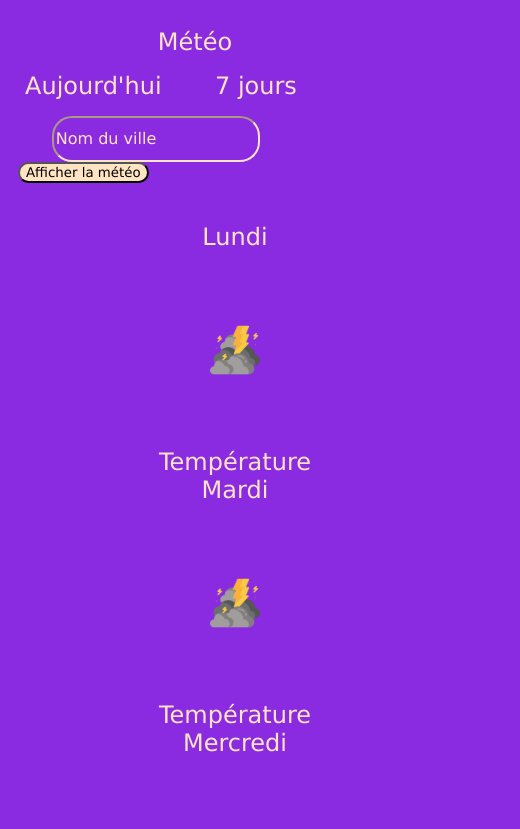
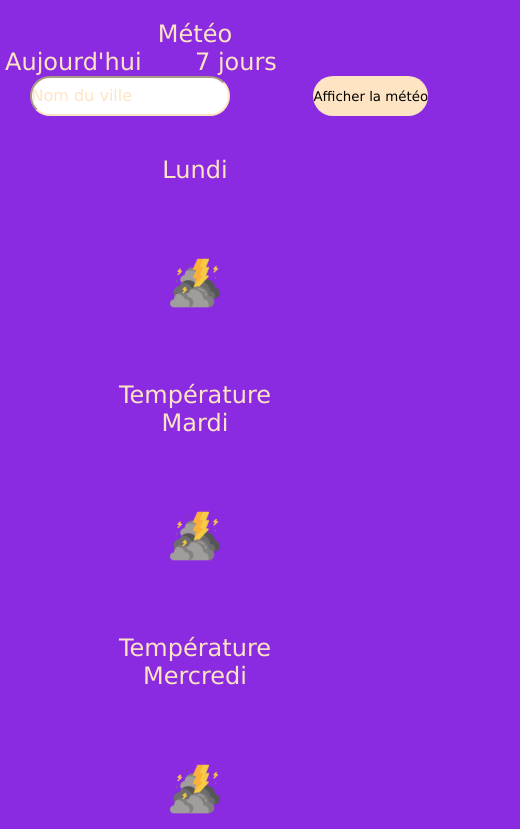
Before and after one commit to web-lux/Weather, an Angular app: page /forecast in a window 390 px wide. Shown: the top 829 px of the page, 520 px wide, since content can reach past the window. Built offline with nearby package versions, Linux system fonts and the light colour scheme; no server answers.

Commit message:
fix: modif légère scss

```diff
--- a/src/styles.scss
+++ b/src/styles.scss
@@ -1,8 +1,17 @@
 * {
-    background-color: blueviolet;
 	font-family: Verdana, Geneva, Tahoma, sans-serif;
+	margin: 0;
+	padding: 0;
+	box-sizing: border-box;
 }
 
+:root {
+	font-size: 16px;
+}
+
+body {
+	background-color: blueviolet;
+}
 
 header {
 	display: flex;
@@ -17,6 +26,13 @@ header {
 		width: 100%;
 		margin-left: 50px;
 
+		ul {
+			list-style: none;
+			display: flex;
+			justify-content: space-between;
+			width: 300px;
+		}
+
 		a {
 			text-decoration: none;
 			font-size: 1.5rem;
@@ -25,19 +41,10 @@ header {
 			&:hover {
 				color: black;
 			}
-
+		}
 	}
 
-        ul {
-            list-style: none;
-            display: flex;
-            justify-content: space-between;
-            width: 300px;
-        }
-
-    }
-
-    .form {
+	form {
 		margin-right: 50px;
 		display: flex;
 		justify-content: space-around;
@@ -57,17 +64,17 @@ header {
 
 	::placeholder {
 		color: bisque;
-        font-size: 1.2em;
+		font-size: 1rem;
 	}
 
 	:focus {
 		outline: none;
 	}
 
-
 	button {
 		border-radius: 20px;
 		background-color: bisque;
+		border: none;
 
 		&:hover {
 			color: blueviolet;
@@ -81,38 +88,31 @@ header {
 	align-items: center;
 	width: 100%;
 	height: 40vh;
-
+	color: bisque;
 
 	.weather-data {
 		display: flex;
 		justify-content: space-between;
 		align-items: center;
 		width: 300px;
+		gap: 60px;
 
 		.photo img {
 			width: 300px;
 			height: 200px;
 			border-radius: 15px;
-            box-shadow: black;
-            margin-right: 60px;
+			box-shadow: black; // TODO: Repasser ici
 		}
 
 		.infos {
 			display: flex;
 			flex-direction: column;
-            justify-content: space-between;
 			align-items: center;
-            height: 10vh;
 		}
 
-        .location {
-            font-size: 2em;
-            color: bisque;
-        }
-
+		.location,
 		.temperature {
-            font-size: 2.2em;
-            color: bisque;
+			font-size: 2rem;
 		}
 	}
 
@@ -133,7 +133,6 @@ header {
 	.details-infos {
 		display: flex;
 		justify-content: space-evenly;
-
 	}
 
 	.more-infos {
@@ -141,46 +140,13 @@ header {
 		flex-direction: column;
 		justify-content: space-between;
 		align-items: center;
-
-        span {
 		color: bisque;
 		font-size: 1.2em;
-        }
-    }
-}
-
-.hours-data {
-    display: flex;
-
-    ul {
-        list-style: none;
-        display: flex;
-        justify-content: space-between;
-        width: 100%;
-
-    }
-
-    .hour {
-        display: flex;
-        flex-direction: column;
-        justify-content: space-between;
-        align-items: center;
-        height: 20vh;
-    }
-
-    img {
-        width: 40px;
-    }
-
-    span {
-        font-size: 1.5em;
-        color: bisque;
 	}
 }
 
 .forecast {
 	width: 100%;
-    height: 80vh;
 	display: flex;
 	justify-content: space-around;
 	align-items: center;
@@ -218,7 +184,6 @@ header {
 			margin-top: 10px;
 			width: 100%;
 
-
 			ul {
 				display: grid;
 				grid-template-columns: 50% 50%;
@@ -246,7 +211,6 @@ header {
 			.photo img {
 				margin-left: 50px;
 			}
-
 		}
 
 		.details {
@@ -258,28 +222,14 @@ header {
 				justify-content: space-between;
 				align-items: center;
 
-
 				.text {
 					display: none;
 				}
 			}
 		}
 	}
-    .hours-data {
-            width: auto;
-            margin-top: 25px;
-        ul {
+
+	.forecast {
 		flex-direction: column;
 	}
-        .hour {
-           flex-direction: row;
-           width: 300px;
-           justify-content: space-between;
-           height: 50px;
 }
-    }
-    .forecast {
-       flex-direction: column;
-
-    }
-}
```
Lines whose indentation alone changed are shown as unchanged.
